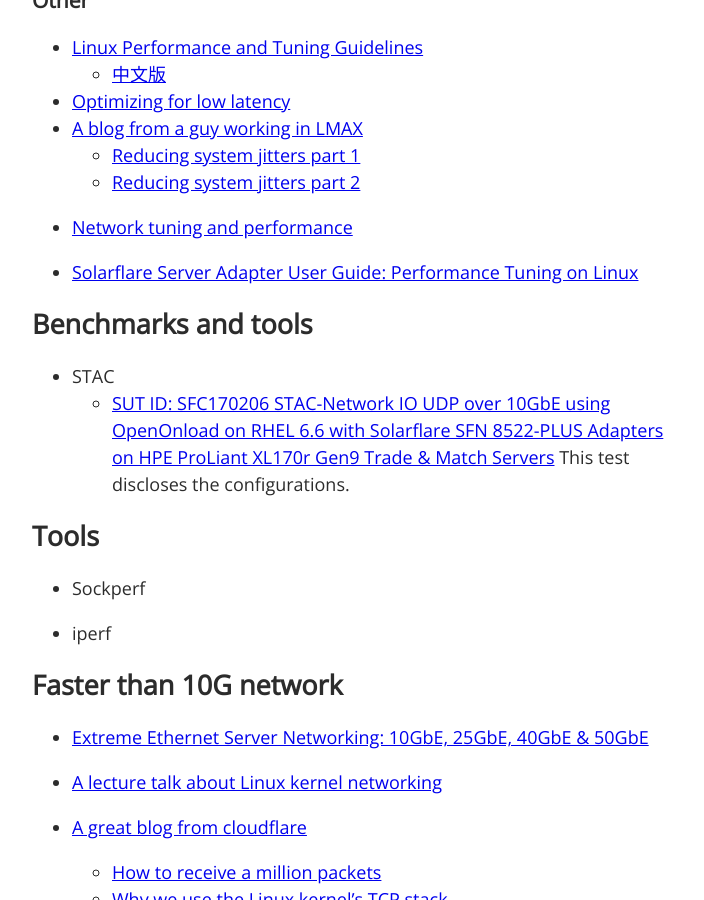
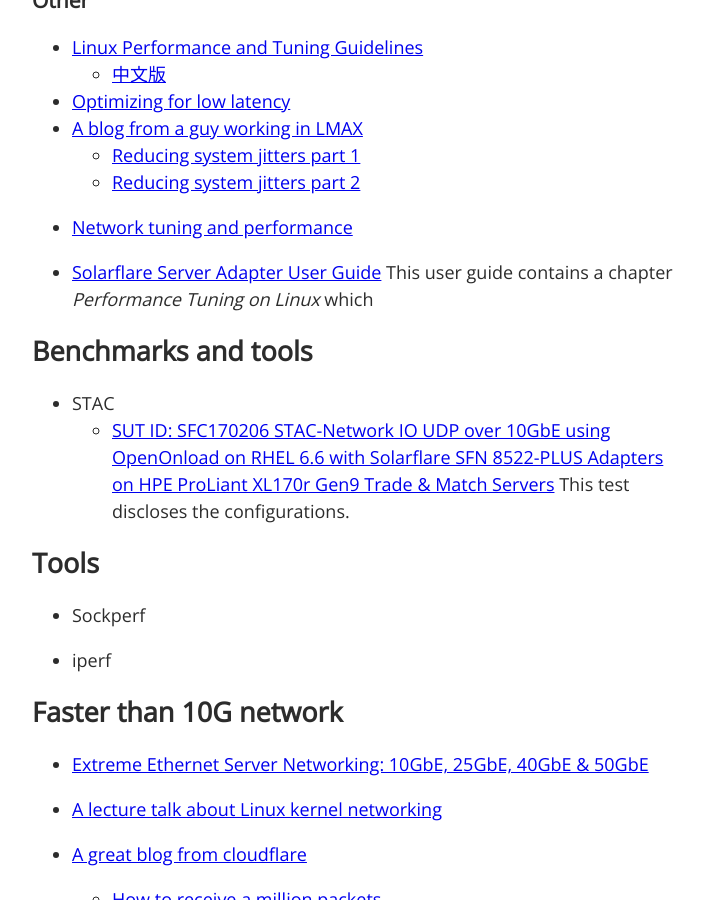
Before and after one commit to datar/low-latency-system, a Jekyll site: the page built from index.md, in a window 1280 px wide and 900 px high, scrolled down 1689 px. Shown: the whole window, without its empty margins (283-987 px from the left). Built offline with Jekyll 4.4.1, drawn with Linux system fonts in a browser that asks for light colours; our own code applies the rules of GitHub Pages for plain Markdown files.

Commit message:
some change

```diff
--- a/index.md
+++ b/index.md
@@ -62,7 +62,7 @@ Tuning](https://support.hpe.com/hpsc/doc/public/display?docId=a00018313en_us) HP
 
 - [Network tuning and performance](https://calomel.org/network_performance.html)
 
-- [Solarflare Server Adapter User Guide: Performance Tuning on Linux](http://solarflare.com)
+- [Solarflare Server Adapter User Guide](https://support.solarflare.com/index.php/component/cognidox/?view=categories&id=1945) This user guide contains a chapter *Performance Tuning on Linux* which
 
 ## Benchmarks and tools
 
```
